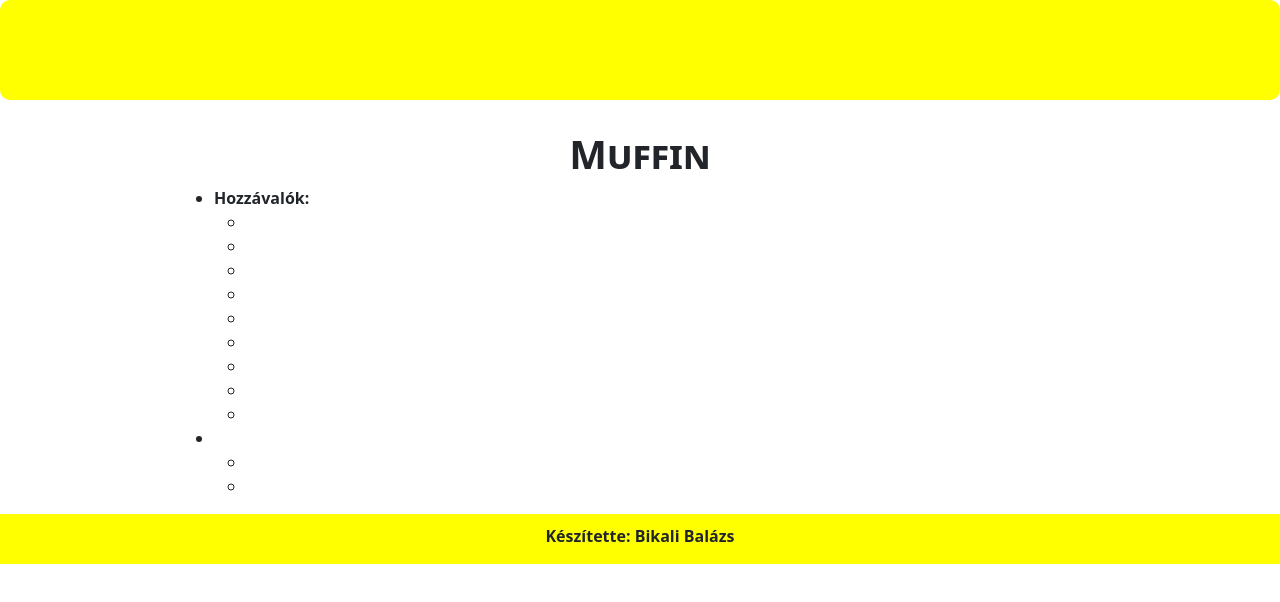
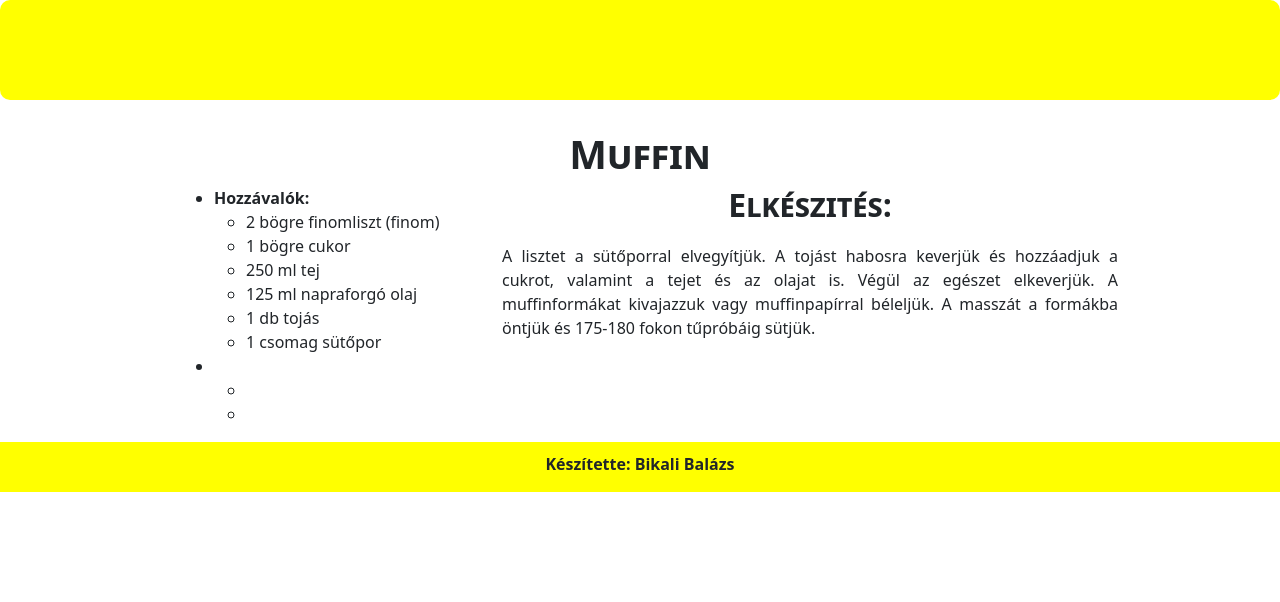
Before and after one commit to komlosi-roland/A-cs-l-d, a plain HTML site: page A-csalad-main/muffin.html in a window 1280 px wide. Drawn offline with nearby package versions, Linux system fonts and the light colour scheme.

Commit message:
Szöveg beírása a fájlba

```diff
--- a/A-csalad-main/muffin.html
+++ b/A-csalad-main/muffin.html
@@ -24,15 +24,12 @@
 
                     <li class="ul1">Hozzávalók:</li>
                     <ul>
-                        <li></li>
-                        <li></li>
-                        <li></li>
-                        <li></li>
-                        <li></li>
-                        <li></li>
-                        <li></li>
-                        <li></li>
-                        <li></li>
+                        <li>2 bögre finomliszt (finom)</li>
+                        <li>1 bögre cukor</li>
+                        <li>250 ml tej</li>
+                        <li>125 ml napraforgó olaj</li>
+                        <li>1 db tojás</li>
+                        <li>1 csomag sütőpor</li>
                     </ul>
 
                     <li class="ul1"></li>
@@ -46,14 +43,8 @@
             </div>
 
             <div class="col-6">
-                <h2></h2>
-                <p>
-                </p>
-
-                <p>
-                </p>
-
-                <p>
+                <h2>Elkészités:</h2>
+                <p>A lisztet a sütőporral elvegyítjük. A tojást habosra keverjük és hozzáadjuk a cukrot, valamint a tejet és az olajat is. Végül az egészet elkeverjük. A muffinformákat kivajazzuk vagy muffinpapírral béleljük. A masszát a formákba öntjük és 175-180 fokon tűpróbáig sütjük.
                 </p>
             </div>
 
```
